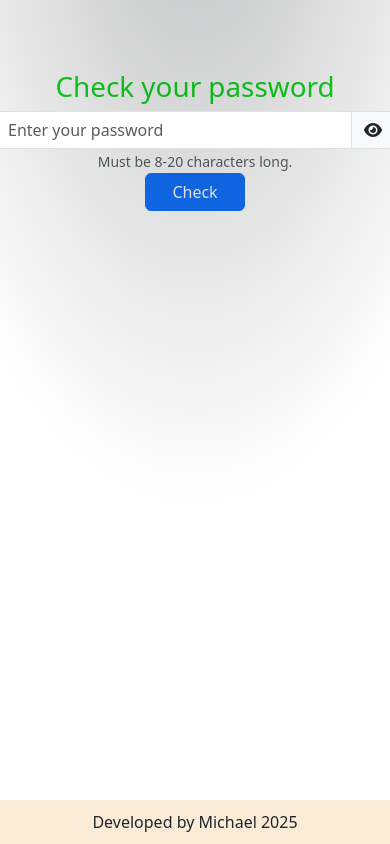
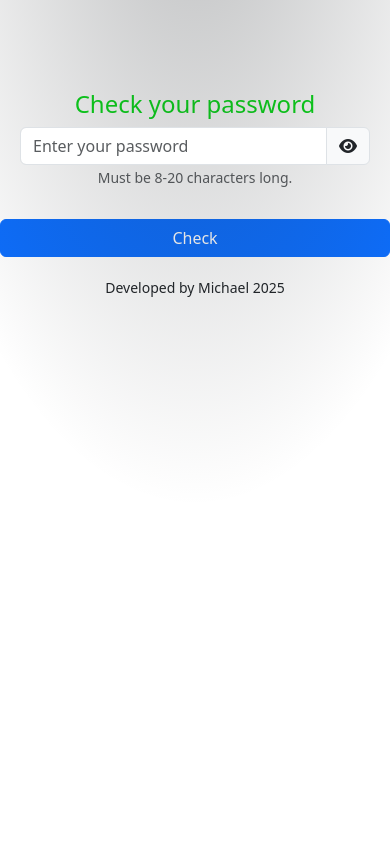
Before and after one commit to Kopengaghen/pass_checker, a plain HTML site: page index.html in a window 390 px wide. Drawn offline with nearby package versions, Linux system fonts and the light colour scheme.

Commit message:
Added css for mobile and meta tag

```diff
--- a/index.css
+++ b/index.css
@@ -1,22 +1,30 @@
 body {
     text-align: center;
     margin-top: 70px;
-}
-
-footer {
-    text-align: center;
-    background-color: antiquewhite;
-    padding: 10px;
-    position: fixed;
-    bottom: 0;
-    width: 100%;
-    left: 0;
 }
 
 h1 {
     color: #09d919;
 }
 
-div.position-absolute {
-    pointer-events: none;
+@media (max-width: 768px) {
+    .container {
+        padding: 20px;
+    }
+    h1 {
+        font-size: 24px;
+        text-align: center;
+    }
+    .input-group {
+        width: 100% !important;
+    }
+    #button-password {
+        width: 100% !important;
+        margin-top: 10px;
+    }
+    footer {
+        font-size: 14px;
+        text-align: center;
+        margin-top: 20px;
+    }
 }
--- a/index.html
+++ b/index.html
@@ -2,6 +2,8 @@
 <html lang="en">
 <head>
     <meta charset="UTF-8">
+    <meta name="viewport" content="width=device-width, initial-scale=1.0">
+    <meta name="description" content="Web application to check your password" />
     <title>Password checker</title>
     <link rel="icon" type="image/png" href="images/password.png">
     <link href="https://cdn.jsdelivr.net/npm/bootstrap@5.3.3/dist/css/bootstrap.min.css" rel="stylesheet"
```
